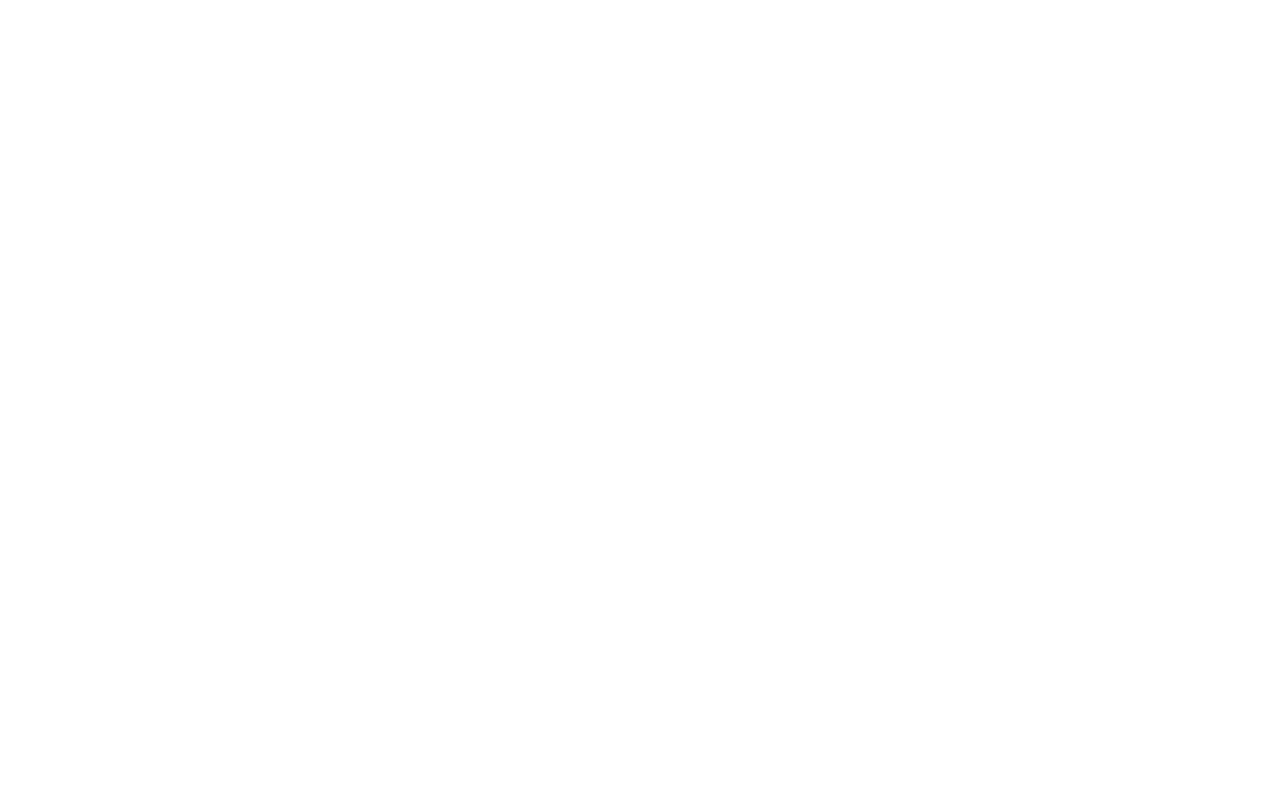
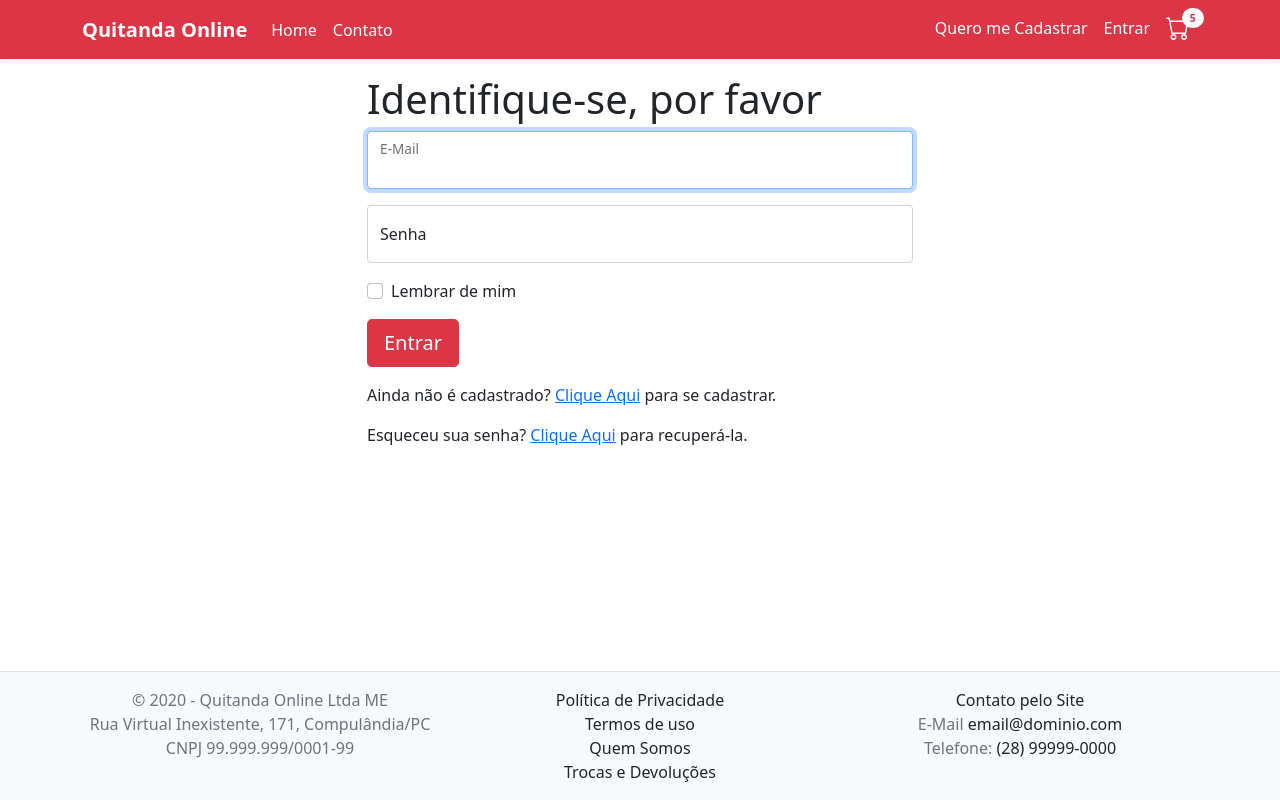
Before and after one commit to aadionisio/ecommerce-fruit, a React (Create React App) app in the folder frontend/: page /login in a window 1280 px wide. Built offline with nearby package versions, Linux system fonts and the light colour scheme.

Commit message:
criadas paginas de login e cadastrar nova senha

```diff
--- a/frontend/src/Routes.tsx
+++ b/frontend/src/Routes.tsx
@@ -1,6 +1,8 @@
+import CadastrarNovaSenha from 'pages/CadastrarNovaSenha';
 import ConfirmRecupSenha from 'pages/ConfirmRecupSenha';
 import Contato from 'pages/Contato';
 import Home from 'pages/Home';
+import Login from 'pages/Login';
 import Privacidade from 'pages/Privacidade';
 import QuemSomos from 'pages/QuemSomos';
 import RecuperarSenha from 'pages/RecuperarSenha';
@@ -38,6 +40,12 @@
         <Route path="/confirmrecuperarsenha" >
           <ConfirmRecupSenha />
         </Route>
+        <Route path="/login" >
+          <Login />
+        </Route>
+        <Route path="/cadastrarnovasenha" >
+          <CadastrarNovaSenha />
+        </Route>
       </Switch>
     </BrowserRouter>
   );
--- /dev/null
+++ b/frontend/src/pages/CadastrarNovaSenha/index.tsx
@@ -0,0 +1,56 @@
+import React from 'react';
+import './styles.css';
+import { Link } from "react-router-dom";
+import Footer from 'components/Footer';
+import Navbar from 'components/Navbar';
+
+// import { Container } from './styles';
+
+const CadastrarNovaSenha: React.FC = () => {
+  return (
+    <>
+      <div className="d-flex flex-column wrapper">
+        <Navbar />
+        <main className="flex-fill">
+          <div className="container">
+            <div className="row justify-content-center">
+
+
+              <form className="col-sm-10 col-md-8 col-lg-6">
+                <h1>Digite Nova Senha</h1>
+
+                <div className="form-floating mb-3">
+                  <input type="password" id="txtSenha" className="form-control" placeholder=" " autoFocus />
+                  <label htmlFor="txtSenha">Nova Senha</label>
+                </div>
+                <div className="form-floating mb-3">
+                  <input type="password" id="txtSenha" className="form-control" placeholder=" " />
+                  <label htmlFor="txtSenha">Confirme a Senha</label>
+                </div>
+
+
+
+                <Link to="#">
+                  <button type="button" className="btn btn-lg btn-danger" >
+                    Cadastrar Nova Senha
+                  </button>
+                </Link><br />
+
+              </form>
+            </div>
+          </div>
+        </main>
+        <Footer />
+      </div>
+
+    </>
+
+
+
+
+
+
+  );
+}
+
+export default CadastrarNovaSenha;
--- /dev/null
+++ b/frontend/src/pages/Login/index.tsx
@@ -0,0 +1,57 @@
+import Footer from 'components/Footer';
+import Navbar from 'components/Navbar';
+import React from 'react';
+import { Link } from "react-router-dom";
+import './styles.css';
+
+// import { Container } from './styles';
+
+const Login: React.FC = () => {
+  return (
+    <>
+      <div className="d-flex flex-column wrapper">
+        <Navbar />
+        <main className="flex-fill">
+          <div className="container">
+            <div className="row justify-content-center">
+
+
+              <form className="col-sm-10 col-md-8 col-lg-6">
+                <h1>Identifique-se, por favor</h1>
+                <div className="form-floating mb-3">
+                  <input type="email" id="txtEmail" className="form-control" placeholder=" " autoFocus />
+                  <label htmlFor="txtEmail">E-Mail</label>
+                </div>
+                <div className="form-floating mb-3">
+                  <input type="password" id="txtSenha" className="form-control" placeholder=" " />
+                  <label htmlFor="txtSenha">Senha</label>
+                </div>
+                <div className="form-check mb-3">
+                  <input type="checkbox" className="form-check-input" value="" id="chkLembrar" />
+                  <label htmlFor="chkLembrar" className="form-check-label">Lembrar de mim</label>
+                </div>
+
+                <Link to="#">
+                  <button type="button" className="btn btn-lg btn-danger" >
+                    Entrar
+                  </button>
+                </Link><br />
+
+                <p className="mt-3">
+                  Ainda não é cadastrado? <a href="#">Clique Aqui</a> para se cadastrar.
+                </p>
+                <p className="mt-3">
+                  Esqueceu sua senha? <Link to="/recuperarsenha">Clique Aqui</Link> para recuperá-la.
+                </p>
+              </form>
+            </div>
+          </div>
+        </main>
+        <Footer />
+      </div>
+
+    </>
+  );
+}
+
+export default Login;
```
Also changed, not shown: frontend/src/pages/CadastrarNovaSenha/styles.css (added), frontend/src/pages/Login/styles.css (added).
